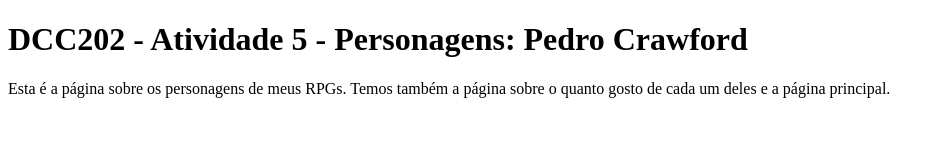
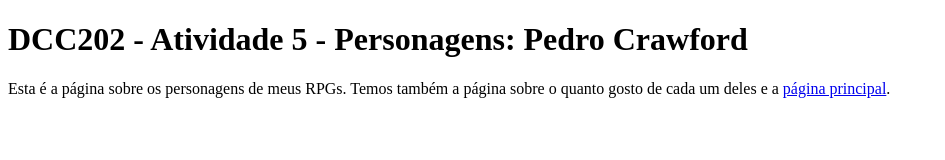
Before and after one commit to ufjf-dcc202/ufjf-dcc202-2023-3-b-atv5-CrawfordPedro, a website: page personagens.html in a window 1280 px wide. Shown: the whole page, without its empty margins (0-945 px from the left). Drawn offline with Linux system fonts and the light colour scheme.

Commit message:
link index

```diff
--- a/personagens.html
+++ b/personagens.html
@@ -9,7 +9,7 @@
     <main>
         <h1>DCC202 - Atividade 5 - Personagens: Pedro Crawford</h1>
         <p>
-            Esta é a página sobre os personagens de meus RPGs. Temos também a página sobre o quanto gosto de cada um deles e a página principal.
+            Esta é a página sobre os personagens de meus RPGs. Temos também a página sobre o quanto gosto de cada um deles e a <a href="index.html">página principal</a>.
         </p>
     </main>
 </body>
```
